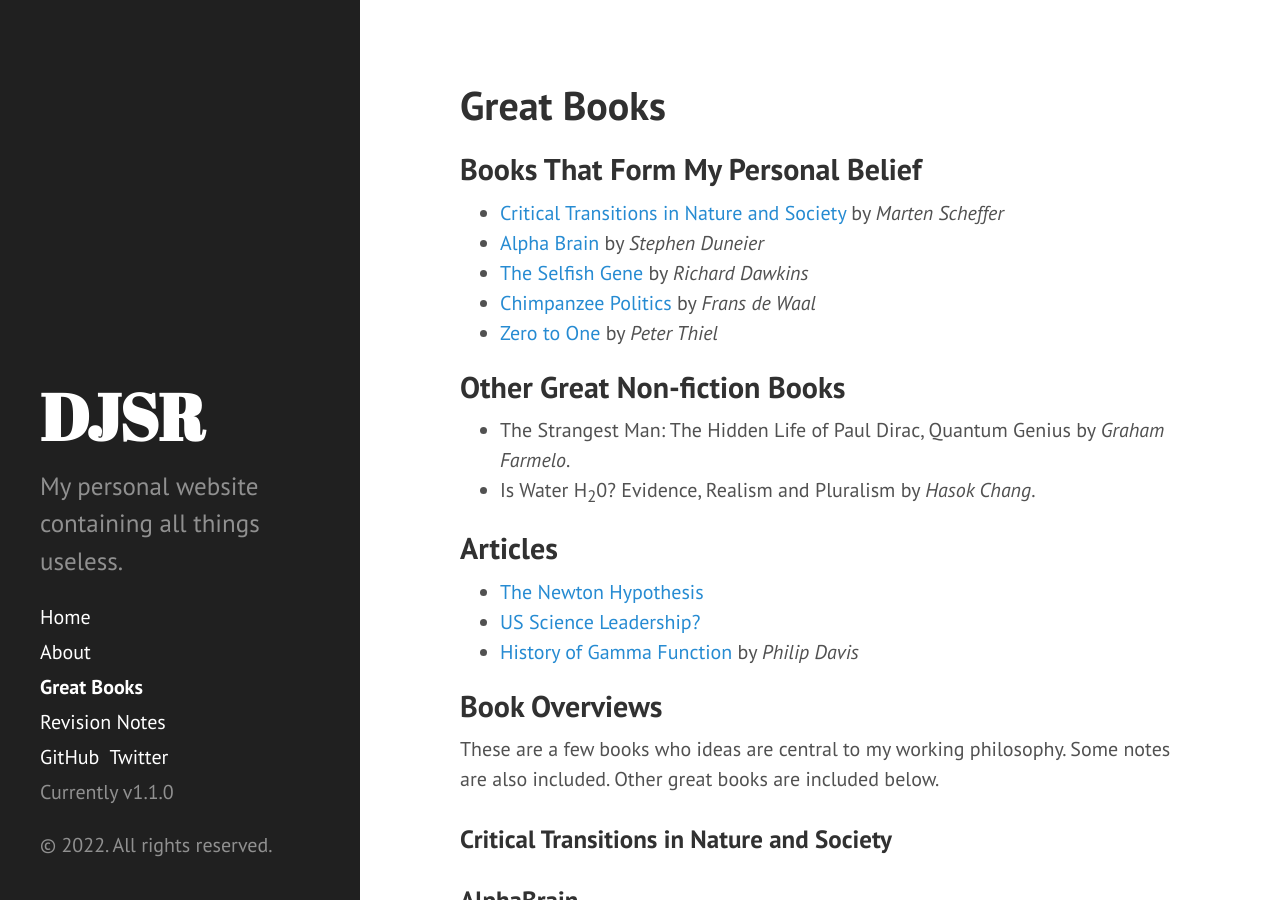
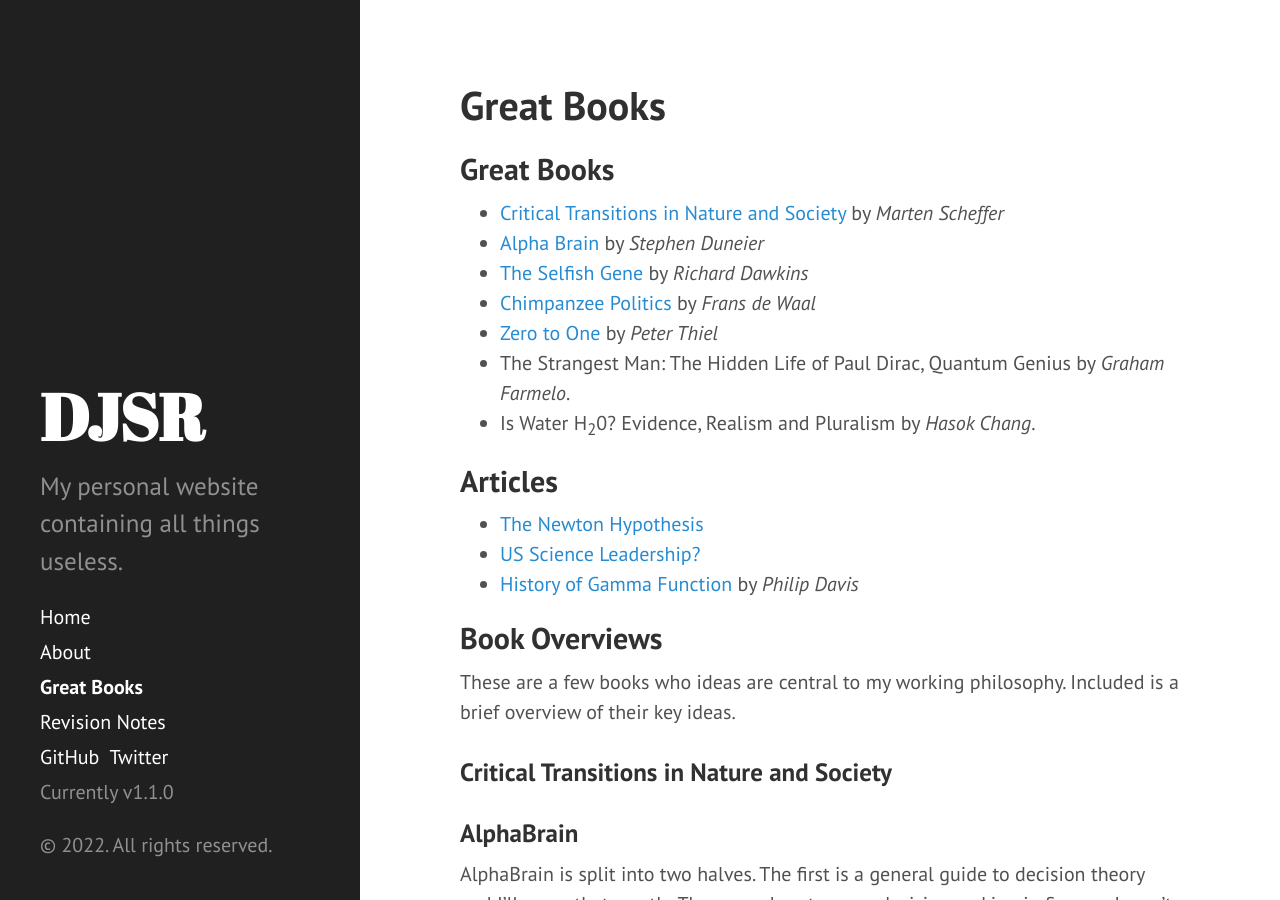
Before and after one commit to dansomrob/dansomrob.github.io, a Jekyll site: the page built from books.md, in a window 1280 px wide and 900 px high. Built offline with Jekyll 4.4.1, drawn with Linux system fonts in a browser that asks for light colours.

Commit message:
Update books.md

```diff
--- a/books.md
+++ b/books.md
@@ -2,16 +2,13 @@
 layout: page
 title: Great Books
 ---
-## Books That Form My Personal Belief
+## Great Books
 
 - [Critical Transitions in Nature and Society](#critical-transitions-in-nature-and-society) by *Marten Scheffer*
 - [Alpha Brain](#alphabrain) by *Stephen Duneier*
 - [The Selfish Gene](#the-selfish-gene) by *Richard Dawkins*
 - [Chimpanzee Politics](#chimpanzee-politics) by *Frans de Waal*
 - [Zero to One](#zero-to-one) by *Peter Thiel*
-
-## Other Great Non-fiction Books
-
 - The Strangest Man: The Hidden Life of Paul Dirac, Quantum Genius by *Graham Farmelo*.
 - Is Water H<sub>2</sub>0? Evidence, Realism and Pluralism by *Hasok Chang*.
 
@@ -23,7 +20,7 @@
 
 ## Book Overviews
 
-These are a few books who ideas are central to my working philosophy. Some notes are also included. Other great books are included below.
+These are a few books who ideas are central to my working philosophy. Included is a brief overview of their key ideas.
 
 ### Critical Transitions in Nature and Society
 
```
